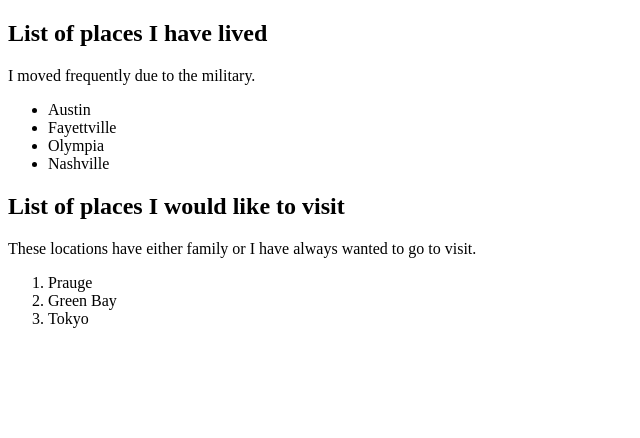
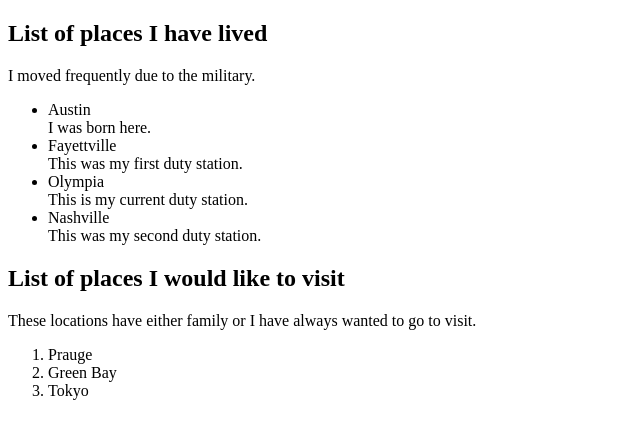
Before and after one commit to jgibb062/html-exercises-new, a plain HTML site: page index.html in a window 1280 px wide. Shown: the whole page, without its empty margins (0-640 px from the left). Drawn offline with Linux system fonts and the light colour scheme.

Commit message:
Added brief line to cities I have lived in.

```diff
--- a/index.html
+++ b/index.html
@@ -10,10 +10,10 @@
     <h2>List of places I have lived</h2>
         <p>I moved frequently due to the military.</p>
     <ul>
-        <li>Austin</li>
-        <li>Fayettville</li>
-        <li>Olympia</li>
-        <li>Nashville</li>
+        <li>Austin</li><span>I was born here.</span>
+        <li>Fayettville</li><span>This was my first duty station.</span>
+        <li>Olympia</li><span>This is my current duty station.</span>
+        <li>Nashville</li><span>This was my second duty station.</span>
     </ul>
     <h2>List of places I would like to visit</h2>
         <p>These locations have either family or I have always wanted to go to visit.</p>
```
